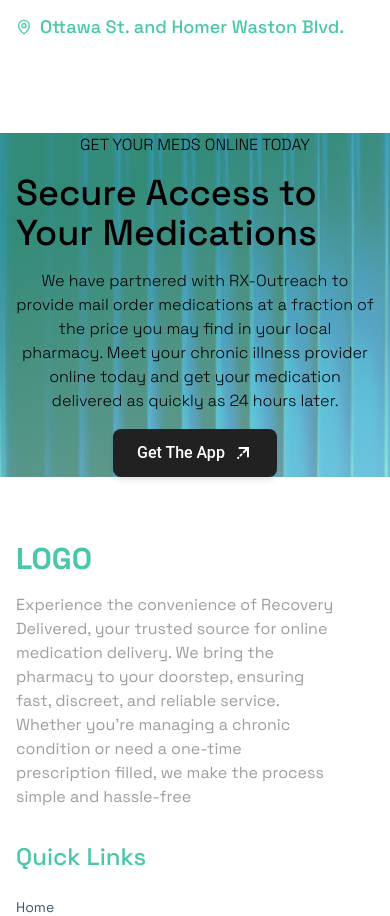
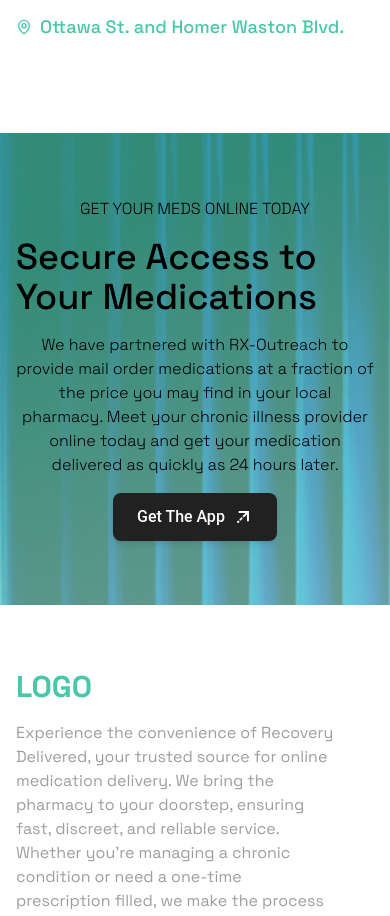
Before and after one commit to mohsinparvi/ropstam-task, a React (Vite) app: page / in a window 390 px wide. Shown: the part 4821-5737 px from the top of the page. Built offline with nearby package versions, Linux system fonts and the light colour scheme.

Commit message:
feat: adjust margin in GetAppSection for improved layout

```diff
--- a/src/components/pages/home/get-app-section.tsx
+++ b/src/components/pages/home/get-app-section.tsx
@@ -5,7 +5,7 @@ const GetAppSection = () => {
     <section className="relative get-app h-2/3">
       <div className="container mx-auto px-4 lg:px-8 xl:px-0">
         <div className="flex justify-center items-center">
-          <div className="flex justify-center  items-center flex-col  sm:my-12 md:my-16 lg:my-24 max-w-5xl space-y-4">
+          <div className="flex justify-center  items-center flex-col  my-16 lg:my-24 max-w-5xl space-y-4">
             <p className="text-black text-base font-thin uppercase">
               Get Your Meds Online Today
             </p>
```
